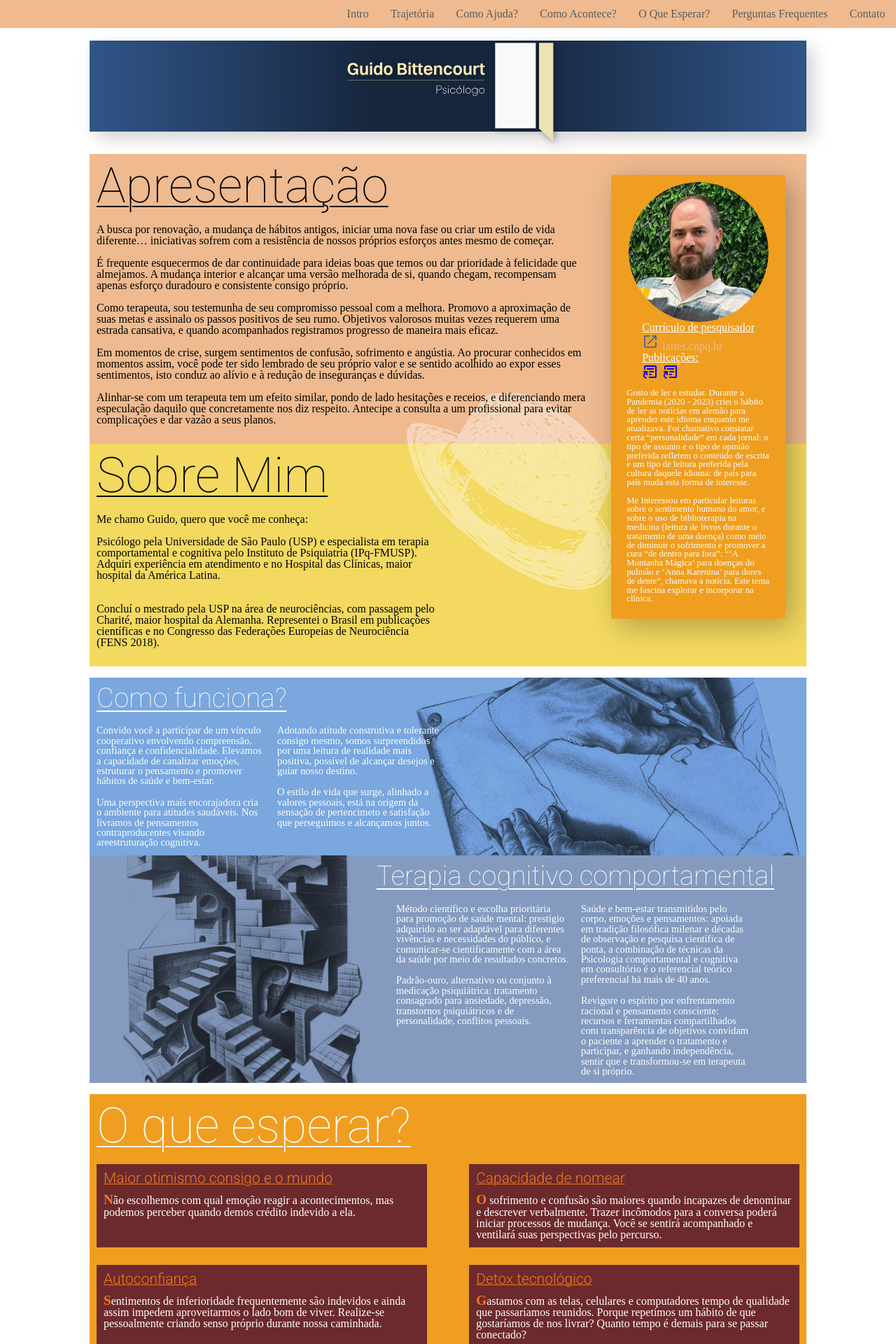
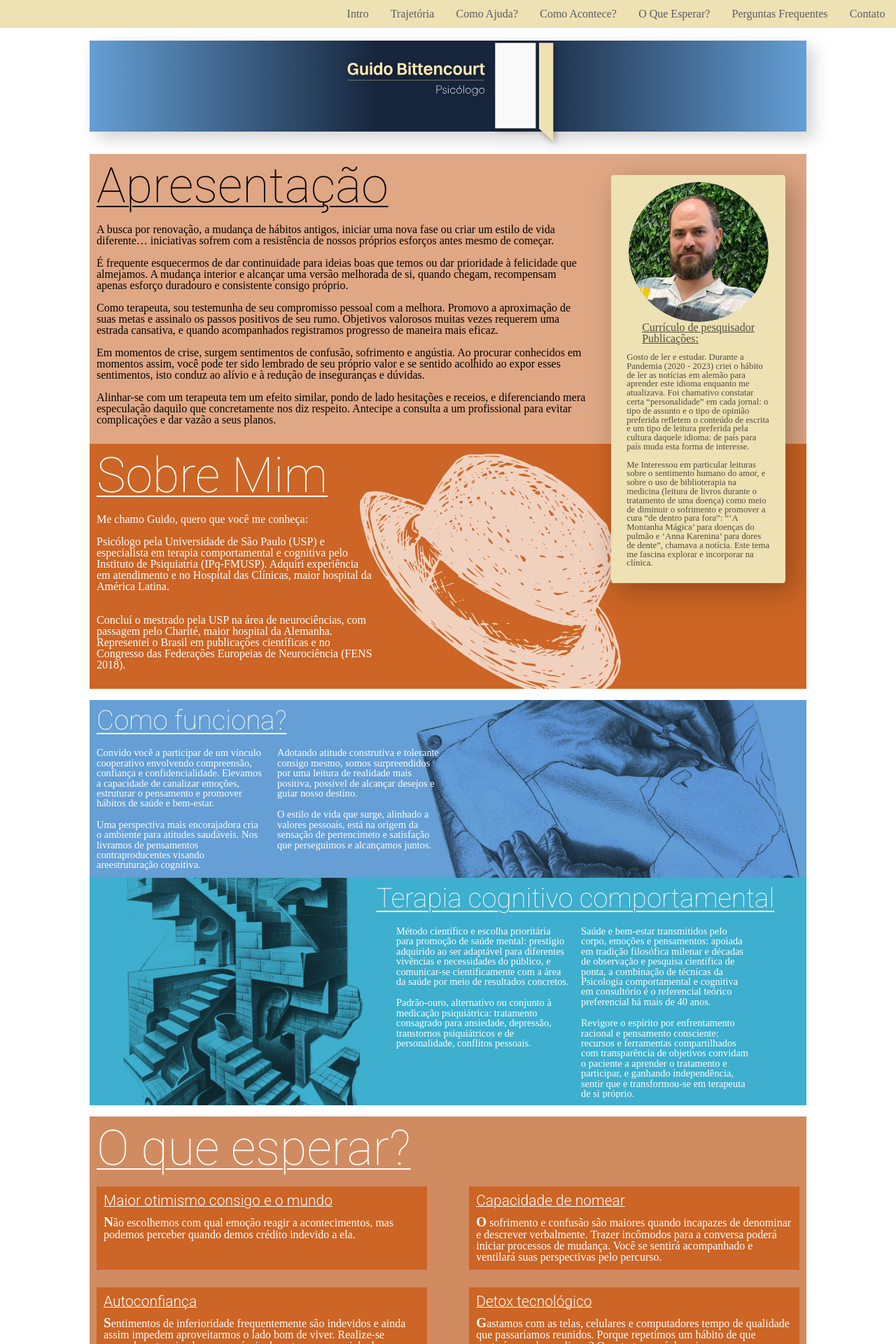
Before and after one commit to satyrmont/gbPsi, a React (Vite) app: page / in a window 1280 px wide. Shown: the top 1920 px of the page at 70% size. Built offline with nearby package versions, Linux system fonts and the light colour scheme; a web font is replaced by a local one.

Commit message:
colors & layout rework

```diff
--- a/src/components/Nav.component.jsx
+++ b/src/components/Nav.component.jsx
@@ -165,7 +165,7 @@ const NavBar = styled.div`
   top: 0px;
   left: 0px;
   z-index: 10;
-  background-color: var(--color01);
+  background-color: var(--color_0);
 
   display: flex;
   flex-direction: row;
--- a/src/pages/0-Logo.page.jsx
+++ b/src/pages/0-Logo.page.jsx
@@ -110,10 +110,10 @@ const LogoSection = styled(Section)`
   background: rgb(49, 85, 137);
   background: linear-gradient(
     90deg,
-    rgba(49, 85, 137, 1) 0%,
-    rgba(22, 38, 61, 1) 40%,
-    rgba(22, 38, 61, 1) 60%,
-    rgba(49, 85, 137, 1) 100%
+    var(--color_B3) 0%,
+    var(--color_A2) 40%,
+    var(--color_A2) 60%,
+    var(--color_B3) 100%
   );
 
   justify-content: center;
--- a/src/pages/1-Intro.page.jsx
+++ b/src/pages/1-Intro.page.jsx
@@ -65,9 +65,8 @@ function Intro() {
 
       <ContentContainer_SobreMim>
         <ContentWrapper_SobreMim>
-          {/* <Title style={{ color: "white" }}>Sobre Mim</Title> */}
           <SectionText_SobreMim>
-            <Title>Sobre Mim</Title>
+            <Title_SobreMim>Sobre Mim</Title_SobreMim>
             <p>Me chamo Guido, quero que você me conheça:</p>
             <p>
               Psicólogo pela Universidade de São Paulo (USP) e especialista em
@@ -94,21 +93,21 @@ function Intro() {
             <div>
               <u>Currículo de pesquisador</u>
             </div>
-            <a href="http://lattes.cnpq.br/7444613524162568">
+            {/* <a href="http://lattes.cnpq.br/7444613524162568">
               <div>
                 <Icon_ExteriorLink />
                 lattes.cnpq.br
               </div>
-            </a>
+            </a> */}
             <u>Publicações:</u>
             <br />
             <div style={{ display: "flex", flexDirection: "row" }}>
-              <a href="https://pubmed.ncbi.nlm.nih.gov/30826356/">
+              {/* <a href="https://pubmed.ncbi.nlm.nih.gov/30826356/">
                 <Icon_ExteriorArticle />
               </a>
               <a href="https://pubmed.ncbi.nlm.nih.gov/38215610/">
                 <Icon_ExteriorArticle />
-              </a>
+              </a> */}
             </div>
           </Links>
         </ContainerPortraitAndLinks>
@@ -140,7 +139,7 @@ function Intro() {
 // ReactDOM.render(<DemoCarousel />, document.querySelector(".demo-carousel"));
 
 const IntroSection = styled(Section)`
-  background-color: var(--color01);
+  background-color: var(--color_D3);
 
   overflow: hidden;
   display: flex;
@@ -148,26 +147,6 @@ const IntroSection = styled(Section)`
   padding: 0px;
 
   position: relative;
-
-  &::before {
-    content: "";
-    position: absolute;
-
-    right: 30%;
-    top: 50%;
-
-    width: 200px;
-    height: 200px;
-    background-image: url("hat.svg");
-    background-repeat: no-repeat;
-    background-size: contain;
-    background-position: center;
-    transform: rotate(30deg) scale(200%, 200%);
-    mix-blend-mode: luminosity;
-    /* transform: rotate(-30deg) scale(-225%, 225%); */
-    opacity: 0.4;
-    overflow: hidden;
-  }
 `;
 
 const ContentContainer_Intro = styled(ContentContainer)`
@@ -192,15 +171,39 @@ const IntroText = styled(SectionText)`
 const ContentContainer_SobreMim = styled(ContentContainer)`
   flex-direction: row;
   justify-content: end;
-  background-color: var(--color06);
+  background-color: var(--color_D1);
+  position: relative;
+  box-sizing: border-box;
+  padding: 10px;
+
+  &::before {
+    content: "";
+    position: absolute;
+
+    top: 20%;
+    right: 26dvw;
+
+    width: 200px;
+    height: 200px;
+    background-image: url("hat.svg");
+    background-repeat: no-repeat;
+    background-size: contain;
+    background-position: center;
+    transform: rotate(30deg) scale(250%);
+    mix-blend-mode: luminosity;
+    /* transform: rotate(-30deg) scale(-225%, 225%); */
+    opacity: 0.7;
+    overflow: hidden;
+  }
 `;
 const SectionText_SobreMim = styled(SectionText)`
-  width: 50%;
+  width: 40%;
   display: flex;
-  box-sizing: border-box;
-  padding: 10px;
+  color: white;
+
+  overflow: hidden;
+  /* justify-content: end; */
   /* align-items: end; */
-  /* justify-content: end; */
   /* text-align: end; */
   /* right: 20dvw; */
 `;
@@ -213,27 +216,28 @@ const ContentWrapper_SobreMim = styled.div`
   justify-content: start;
   position: relative;
 `;
+
+const Title_SobreMim = styled(Title)`
+  color: white;
+`;
 const PortraitSection = styled.div`
   position: absolute;
-  color: white;
+  /* color: white; */
+  color: #000000a9;
+
+  background-color: var(--color_0);
 
   right: 30px;
   top: 30px;
 
   padding: 10px;
   border-radius: 1%;
-  background-color: var(--color02);
   display: flex;
   flex-direction: column;
   justify-content: start;
   font-size: clamp(18px, 2vw, 20px);
 
   filter: drop-shadow(10px 10px 20px #00000047);
-  a {
-    /* display: flex; */
-    /* flex-direction: row; */
-    /* align-items: end; */
-  }
 `;
 const ContainerPortraitAndLinks = styled.div`
   display: flex;
@@ -253,8 +257,6 @@ const Links = styled.div`
 const About = styled.div`
   font-size: 0.8rem;
   max-width: 16dvw;
-  color: white;
-
   padding: 12px;
 `;
 
--- a/src/pages/3-ComoFunciona.page.jsx
+++ b/src/pages/3-ComoFunciona.page.jsx
@@ -81,7 +81,7 @@ function ComoFunciona() {
 
 const Section_ComoFunciona = styled(Section)`
   color: white;
-  background-color: var(--color15);
+  background-color: var(--color_B3);
   display: flex;
   flex-direction: column;
   overflow: hidden;
@@ -133,7 +133,7 @@ const Title_ComoFunciona = styled(Title)`
 
 const ContentContainer_Metodo = styled(ContentContainer)`
   width: 100%;
-  background-color: var(--color14);
+  background-color: var(--color_C1);
   align-items: end;
   overflow: hidden;
   position: relative;
--- a/src/pages/5-QueEsperar.page copy.jsx
+++ b/src/pages/5-QueEsperar.page copy.jsx
@@ -97,7 +97,7 @@ function QueEsperar() {
 }
 
 const Section_QueEsperar = styled(Section)`
-  background-color: var(--color05);
+  background-color: var(--color_D2);
   display: flex;
   flex-direction: column;
   color: white;
@@ -122,12 +122,12 @@ const Card = styled.div`
   min-width: 30%;
   max-width: 45%;
   width: clamp();
-  background-color: var(--color07);
+  background-color: var(--color_D1);
 
   h2 {
     font-size: calc(var(--title-font-size) * 0.3);
     color: black;
-    color: white;
+    /* color: white; */
     color: var(--color04);
     white-space: nowrap;
     font-family: "Roboto", serif;
--- a/src/pages/6-PerguntasFrequentes.page.jsx
+++ b/src/pages/6-PerguntasFrequentes.page.jsx
@@ -194,7 +194,7 @@ function PerguntasFrequentes() {
 }
 
 const Section_PerguntasFrequentes = styled(Section)`
-  background-color: var(--color08);
+  background-color: var(--color_D3);
   display: flex;
   flex-direction: column;
   color: white;
@@ -216,7 +216,7 @@ const Title_Perguntas = styled(Title)`
 `;
 
 const CollapsibleButton = styled.button`
-  background-color: ${({ isOpen }) => (isOpen ? "#5C9210" : "var(--color10)")};
+  background-color: ${({ isOpen }) => (isOpen ? "#5C9210" : "var(--color_G1)")};
   color: white;
   cursor: pointer;
   padding: 2px 18px 2px 18px;
--- a/src/style/GlobalStyle.js
+++ b/src/style/GlobalStyle.js
@@ -32,21 +32,46 @@ const GlobalStyle = createGlobalStyle`
         --scroll-bar-width-large: 8px;
 
 
-        --color01: #efba8f;
-        --color02: #ef9e20;
-        --color03: #ef8057;
-        --color04: #ef7920;
-        --color05: #ef9e20;
-        --color06: #f3d95f;
-        --color07: #6d2a2c;
-        --color08: #7a4577;
-        --color09: #876785;
-        --color10: #16263d;
-        --color11: #2a5aa8;
-        --color12: #3b73b8;
-        --color13: #5d7596;
-        --color14: #849bbf;
-        --color15: #7aa7de;
+        --color_0: #eee1b4;
+
+        --color_A1: #050f1f;
+        --color_A2: #17263d;
+        --color_A3: #2b3442;
+        --color_A4: #404751;
+
+
+        --color_B1: #0066c1;
+        --color_B2: #3280c6;
+        --color_B3: #659fd5;
+
+        --color_C1: #3eafce;
+        --color_C2: #7ac0d3;
+        --color_C3: #a0d4e2;
+
+        --color_D1: #cc6525;
+        --color_D2: #d18b60;
+        --color_D3: #e0a784;
+
+        --color_E1: #cc8825;
+        --color_E2: #d1a360;
+        --color_E3: #e0bb84;
+
+        --color_F1: #dbbf42;
+        --color_F2: #e0cf82;
+        --color_F3: #efe3aa;
+
+        --color_G1: #6d2a2c;
+        --color_G2: #724c4d;
+        --color_G3: #816768;
+
+        /* --color_H1: #cc8825;
+        --color_H2: #d1a360;
+        --color_H3: #e0bb84;
+
+        --color_I1: #cc8825;
+        --color_I2: #d1a360;
+        --color_I3: #e0bb84; */
+
 
         --title-font-size: clamp(60px, 65dvw, 70px);
         --text-font-size: clamp(16px, 1rem, 22px);
```
